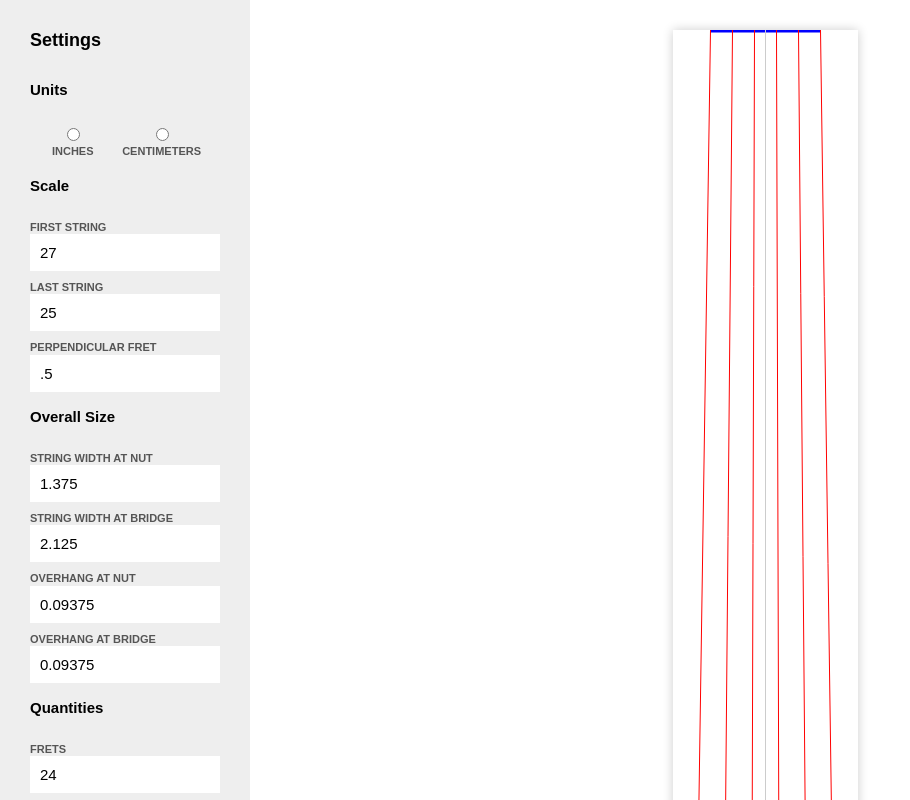
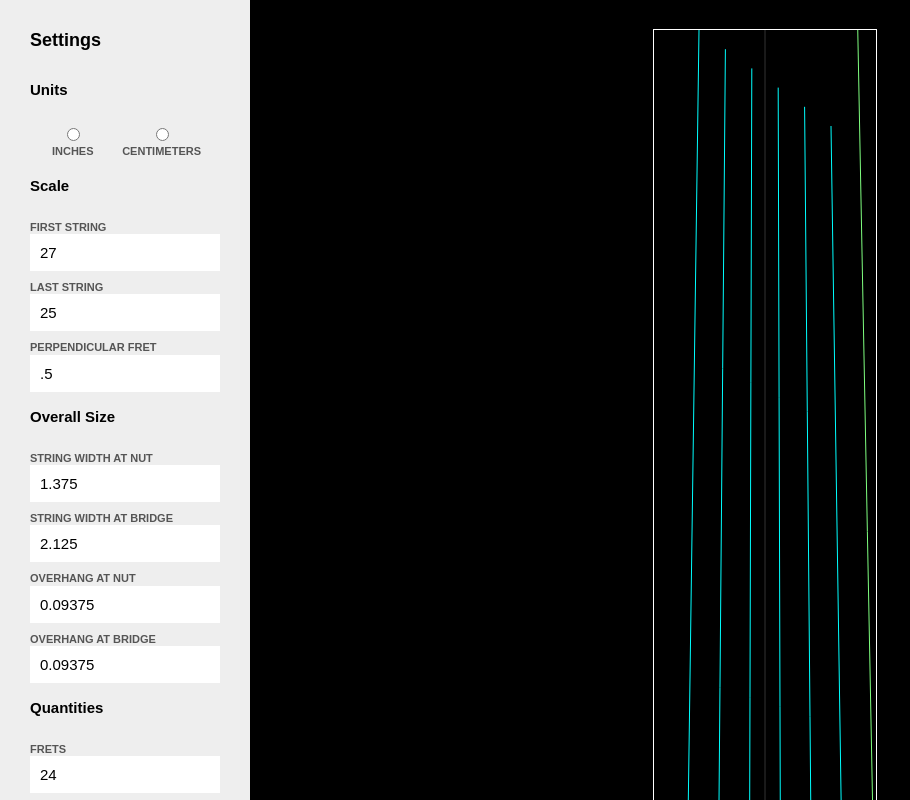
Before and after one commit to kthornbloom/FretGen, a plain HTML site: page index.html in a window 1280 px wide. Shown: the whole page, without its empty margins (0-910 px from the left). Drawn offline with Linux system fonts and the light colour scheme.

Commit message:
vertical spacing

```diff
--- a/css/stylesheet.css
+++ b/css/stylesheet.css
@@ -34,6 +34,7 @@
 	text-align: center;
 	flex-grow:1;
 	background:#fff;
+	-webkit-filter:invert(1);
 }
 
 label, input {
@@ -85,5 +86,5 @@ input[type="radio"]:checked + label {
 }
 
 #render {
-	box-shadow:0 0 10px rgba(0,0,0,.2);
+	box-shadow:0 0 0 1px rgba(0,0,0,1);
 }
--- a/index.html
+++ b/index.html
@@ -50,7 +50,7 @@
 			<input type="number" value="0.09375" step="0.001" required id="sob">
 		<h2>Quantities</h2>
 			<label for="">Frets</label>
-			<input type="number" step="1" value="24" required>
+			<input type="number" step="1" value="24" required id="fretcount">
 			<label for="">Strings</label>
 			<input type="number" step="1" value="6" required id="stringcount">
 	</div>
--- a/js/fretgen.js
+++ b/js/fretgen.js
@@ -13,7 +13,7 @@ $(".settings input").change(function () {
 });
 
 function drawFrets(){
-	var ratio = 80; //amt to enlarge 1px
+	var ratio = 96; //amt to enlarge 1px
 		// string width nut
 	var	swn = $('#swn').val() * ratio,
 		// string width bridge
@@ -47,47 +47,54 @@ function drawFrets(){
 
 	var	ctx = canvas.getContext('2d');
 
-	// draw width
-	ctx.beginPath();
-	ctx.moveTo(center - (swn/2),0);
-	ctx.lineTo((center + (swn / 2)), 0);
-	ctx.strokeStyle = 'blue';
-	ctx.lineWidth=5;
-	ctx.stroke();
-
 	// draw center line
 	ctx.beginPath();
 	ctx.moveTo(center,0);
 	ctx.lineTo(center, height);
 	ctx.strokeStyle = '#ccc';
-	ctx.lineWidth=1;
 	ctx.stroke();
 
 	// Draw Strings
 	for(var i = 0; i < stringCount; i++) {
-		// Get the non negative difference between scales, divide by # strings, times iteration
-		var stringLength = (Math.abs(scale1 - scale2) / stringCount) * i,
-			// Add to the smaller of the scale sizes
-			stringLength = stringLength + Math.min(scale1, scale2);
 
+		if (scale1 <= scale2){
+			var step = Math.abs(scale1 - scale2) / (stringCount - 1),
+			stringLength = (step * i) + Math.min(scale1, scale2);
+		} else {
+			var step = Math.abs(scale1 - scale2) / (stringCount - 1),
+			stringLength = Math.max(scale1, scale2) - (step * i);
+		}
+
+
+		var	stringY = (height - stringLength) * perpFret;
 		ctx.beginPath();
-		ctx.moveTo((i * stringSpacenut) + (center - (swn / 2)), 0);
-		ctx.lineTo((i * stringSpacebridge) + (center - (swb / 2)), stringLength);
+		ctx.moveTo((i * stringSpacenut) + (center - (swn / 2)), stringY);
+		ctx.lineTo((i * stringSpacebridge) + (center - (swb / 2)), stringLength + stringY);
 		ctx.strokeStyle = 'red';
 		ctx.stroke();
 	}
 
+	// Draw left fretboard edge
+	if (scale1 <= scale2){
+			var step = Math.abs(scale1 - scale2) / (stringCount - 1),
+			stringLength = Math.min(scale1, scale2) - step;
+		} else {
+			var step = Math.abs(scale1 - scale2) / (stringCount - 1),
+			stringLength = Math.max(scale1, scale2) + step;
+		}
+
+		/*
+			^ mk  v not mk
+		*/
+
+		var	stringY = (height - stringLength) * perpFret;
+		ctx.beginPath();
+		ctx.moveTo((i * stringSpacenut) + (center - (swn / 2)), stringY);
+		ctx.lineTo((i * stringSpacebridge) + (center - (swb / 2)), stringLength + stringY);
+		ctx.strokeStyle = 'purple';
+		ctx.stroke();
+
+	// Draw left fretboard edge
+
+	// Draw Frets
 }
-
-/*
-// draw outer fretboard lines
-	for(var i = 0; i < stringCount; i++) {
-		var stringLength = (Math.abs(scale1 - scale2) / stringCount) * i,
-			stringLength = stringLength + Math.min(scale1, scale2);
-		ctx.beginPath();
-		ctx.moveTo(0 + (stringSpacenut * i), 0);
-		ctx.lineTo(0 + (stringSpacebridge * i), stringLength);
-		ctx.strokeStyle = 'red';
-		ctx.stroke();
-	}
-*/
```
